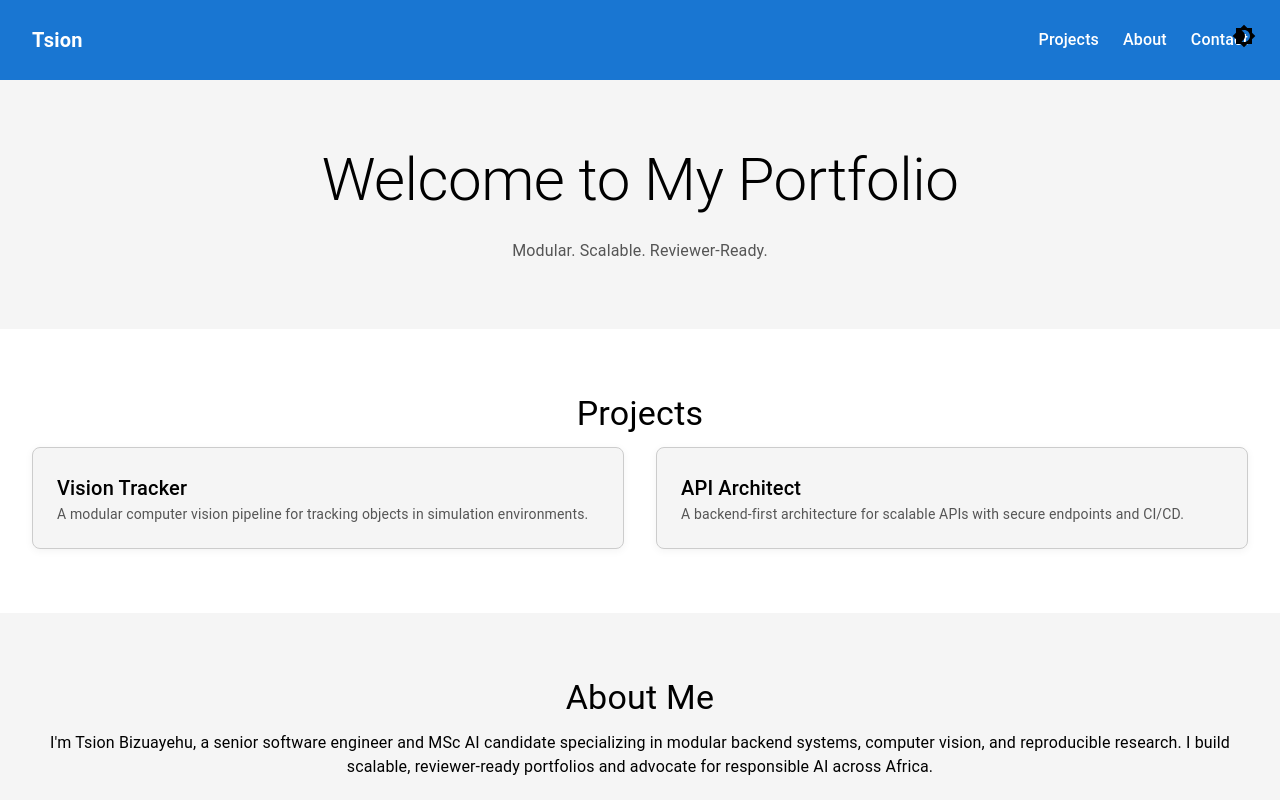
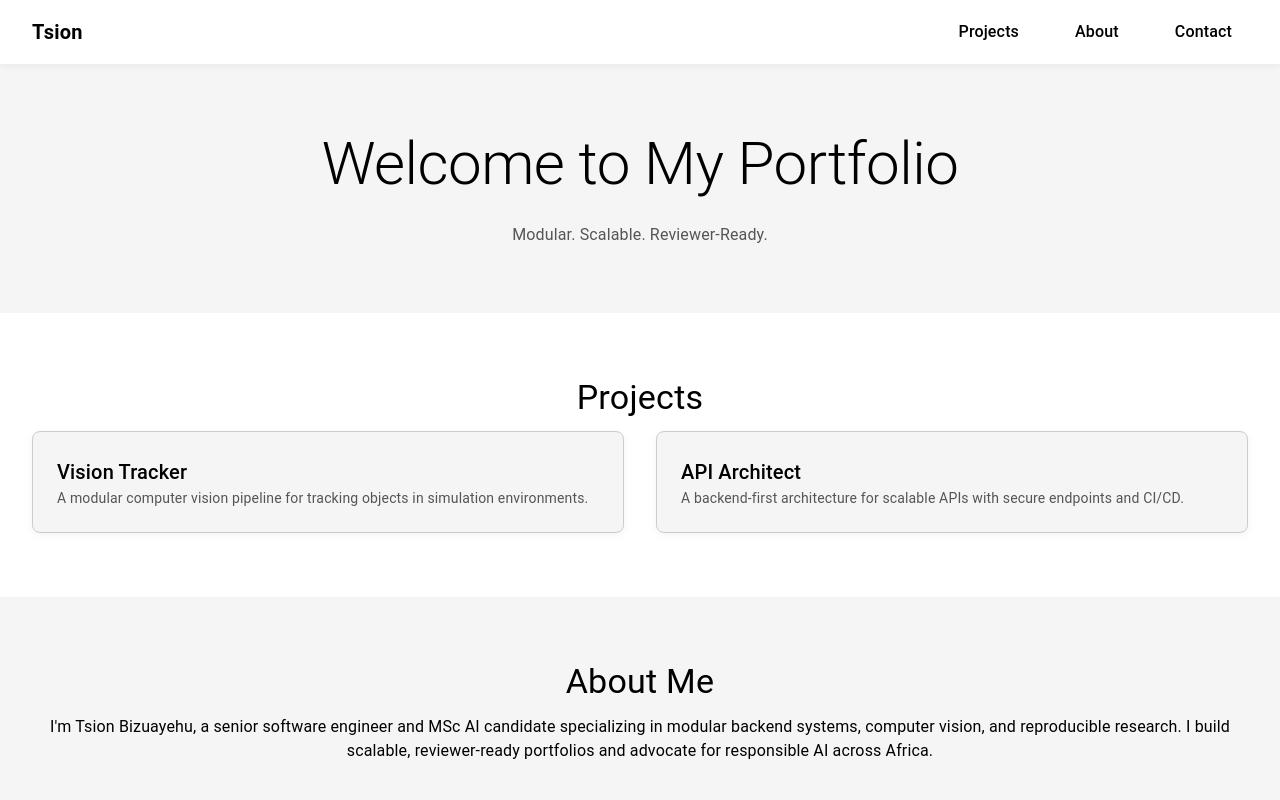
Before and after one commit to TSION2121/my-portfolio, a React (Vite) app: page / in a window 1280 px wide. Shown: the top 800 px of the page. Built offline with nearby package versions, Linux system fonts and the light colour scheme.

Commit message:
Make header sticky and highlight active nav links on scroll

```diff
--- a/src/components/Header.jsx
+++ b/src/components/Header.jsx
@@ -1,7 +1,8 @@
 // src/components/Header.jsx
 import React from 'react';
 import Typography from '@mui/material/Typography';
-import { HeaderContainer, Logo, Nav, NavItem } from '../styles/Header.styles';
+import { HeaderContainer, Nav } from '../styles/Header.styles';
+import { Link } from 'react-scroll';
 
 const Header = () => {
     return (
@@ -10,9 +11,24 @@ const Header = () => {
                 Tsion
             </Typography>
             <Nav>
-                <NavItem href="#projects">Projects</NavItem>
-                <NavItem href="#about">About</NavItem>
-                <NavItem href="#contact">Contact</NavItem>
+                {['projects', 'about', 'contact'].map((section) => (
+                    <Link
+                        key={section}
+                        to={section}
+                        smooth={true}
+                        duration={500}
+                        spy={true}
+                        activeClass="active"
+                        style={{
+                            margin: '0 1rem',
+                            cursor: 'pointer',
+                            textDecoration: 'none',
+                            color: 'inherit',
+                        }}
+                    >
+                        {section.charAt(0).toUpperCase() + section.slice(1)}
+                    </Link>
+                ))}
             </Nav>
         </HeaderContainer>
     );
--- a/src/styles/Header.styles.js
+++ b/src/styles/Header.styles.js
@@ -1,14 +1,19 @@
 // src/styles/Header.styles.js
 import styled from 'styled-components';
 
+
 export const HeaderContainer = styled.header`
-  display: flex;
-  justify-content: space-between;
-  align-items: center;
-  padding: 1.5rem 2rem;
-  background-color: ${({ theme }) => theme.palette.primary.main};
-  color: white;
+    position: sticky;
+    top: 0;
+    z-index: 1000;
+    background-color: ${({ theme }) => theme.palette.background.paper};
+    padding: 1rem 2rem;
+    display: flex;
+    justify-content: space-between;
+    align-items: center;
+    box-shadow: 0 2px 8px rgba(0, 0, 0, 0.05);
 `;
+
 
 export const Logo = styled.h2`
   font-size: 1.75rem;
```
